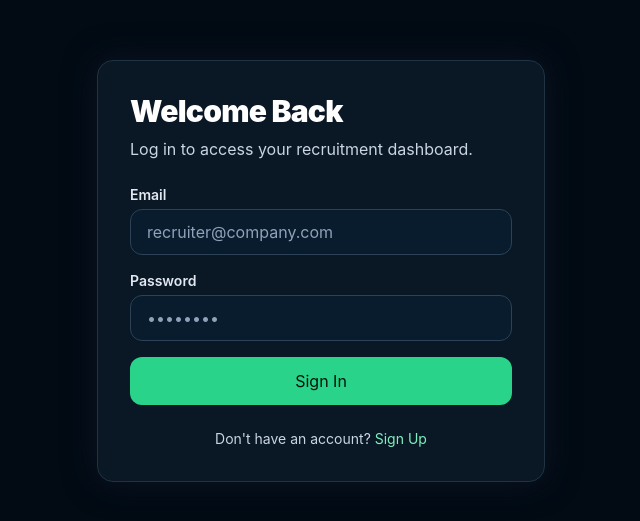
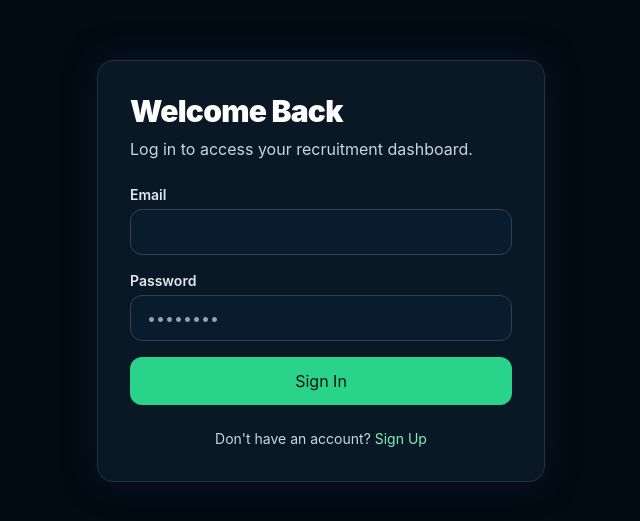
Before and after one commit to LIKHIT123498/AI-Resume-Screener, a React (Vite) app in the folder frontend/: page /login in a window 1280 px wide. Shown: the part 129-650 px from the top of the page, without its empty margins (319-959 px from the left). Built offline with nearby package versions, Linux system fonts and the light colour scheme.

Commit message:
Remove recruiter email placeholder from login

```diff
--- a/frontend/src/components/Login.tsx
+++ b/frontend/src/components/Login.tsx
@@ -74,7 +74,6 @@ export const Login: React.FC<Props> = ({ onLoginSuccess }) => {
               onChange={(e) => setEmail(e.target.value)}
               required
               className="w-full rounded-xl border border-[#2d4256] bg-[#091c2d] px-4 py-2.5 text-white placeholder:text-slate-400 focus:border-[#2ad38a] focus:outline-none focus:ring-2 focus:ring-[#2ad38a]/40"
-              placeholder="recruiter@company.com"
             />
           </div>
 
```
